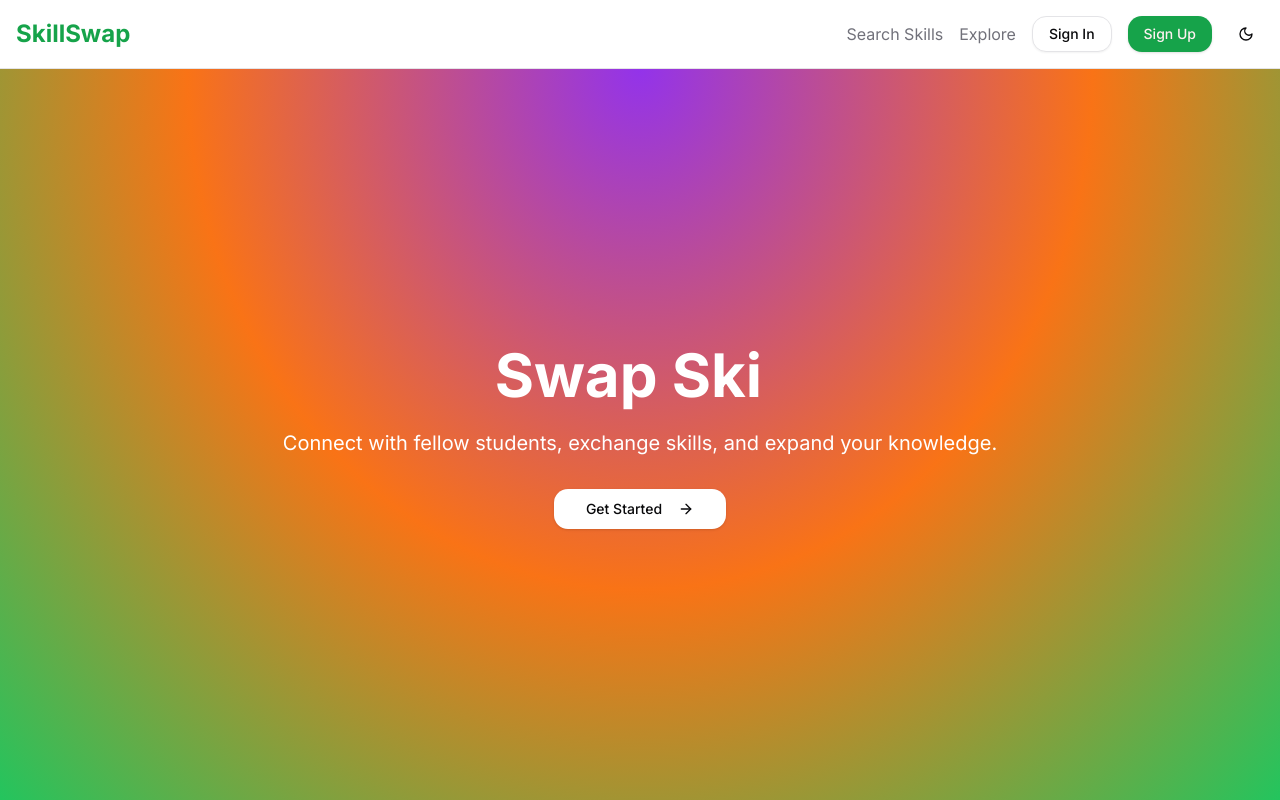
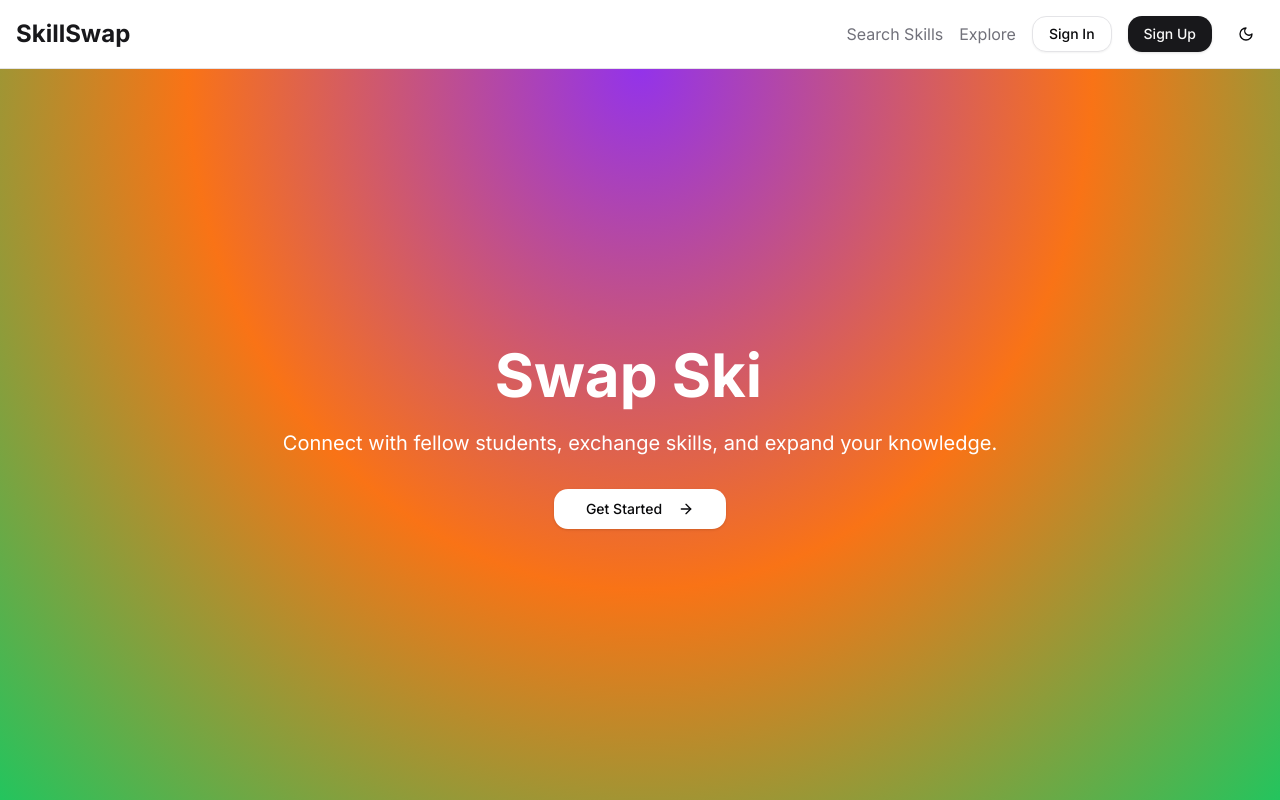
Before and after one commit to neslang-05/skillswap, a Next.js app: page / in a window 1280 px wide. Shown: the top 800 px of the page. Built offline with nearby package versions, Linux system fonts and the light colour scheme.

Commit message:
new update

```diff
--- a/app/globals.css
+++ b/app/globals.css
@@ -1,6 +1,7 @@
 @tailwind base;
 @tailwind components;
 @tailwind utilities;
+
 
 
 
@@ -12,8 +13,8 @@
     --card-foreground: 240 10% 3.9%;
     --popover: 0 0% 100%;
     --popover-foreground: 240 10% 3.9%;
-    --primary: 142.1 76.2% 36.3%;
-    --primary-foreground: 355.7 100% 97.3%;
+    --primary: 240 5.9% 10%;
+    --primary-foreground: 0 0% 98%;
     --secondary: 240 4.8% 95.9%;
     --secondary-foreground: 240 5.9% 10%;
     --muted: 240 4.8% 95.9%;
@@ -24,7 +25,7 @@
     --destructive-foreground: 0 0% 98%;
     --border: 240 5.9% 90%;
     --input: 240 5.9% 90%;
-    --ring: 142.1 76.2% 36.3%;
+    --ring: 240 5.9% 10%;
     --radius: 1rem;
     --chart-1: 12 76% 61%;
     --chart-2: 173 58% 39%;
@@ -34,25 +35,25 @@
   }
 
   .dark {
-    --background: 20 14.3% 4.1%;
-    --foreground: 0 0% 95%;
-    --card: 24 9.8% 10%;
-    --card-foreground: 0 0% 95%;
-    --popover: 0 0% 9%;
-    --popover-foreground: 0 0% 95%;
-    --primary: 142.1 70.6% 45.3%;
-    --primary-foreground: 144.9 80.4% 10%;
+    --background: 240 10% 3.9%;
+    --foreground: 0 0% 98%;
+    --card: 240 10% 3.9%;
+    --card-foreground: 0 0% 98%;
+    --popover: 240 10% 3.9%;
+    --popover-foreground: 0 0% 98%;
+    --primary: 0 0% 98%;
+    --primary-foreground: 240 5.9% 10%;
     --secondary: 240 3.7% 15.9%;
     --secondary-foreground: 0 0% 98%;
-    --muted: 0 0% 15%;
+    --muted: 240 3.7% 15.9%;
     --muted-foreground: 240 5% 64.9%;
-    --accent: 12 6.5% 15.1%;
+    --accent: 240 3.7% 15.9%;
     --accent-foreground: 0 0% 98%;
     --destructive: 0 62.8% 30.6%;
-    --destructive-foreground: 0 85.7% 97.3%;
+    --destructive-foreground: 0 0% 98%;
     --border: 240 3.7% 15.9%;
     --input: 240 3.7% 15.9%;
-    --ring: 142.4 71.8% 29.2%;
+    --ring: 240 4.9% 83.9%;
     --chart-1: 220 70% 50%;
     --chart-2: 160 60% 45%;
     --chart-3: 30 80% 55%;
@@ -60,6 +61,7 @@
     --chart-5: 340 75% 55%;
   }
 }
+
 
 
 @layer base {
```
